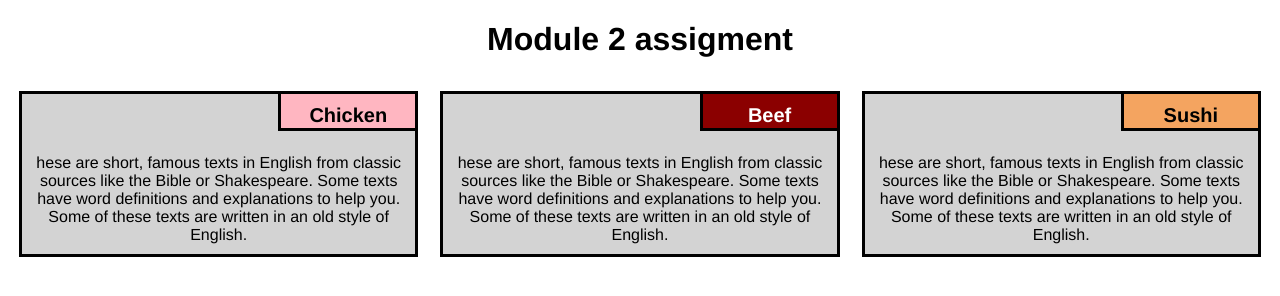
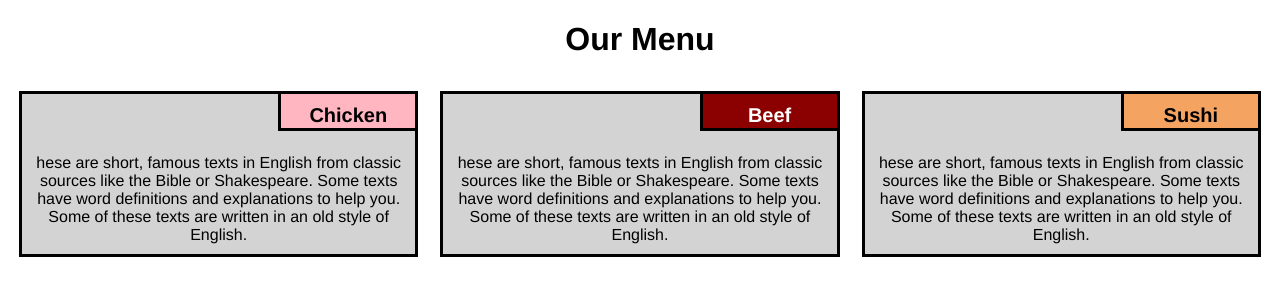
Before and after one commit to matijao/Coursera-HTML-CSS-and-Javascript, a plain HTML site: page Module 2/index.html in a window 1280 px wide. Drawn offline with Linux system fonts and the light colour scheme.

Commit message:
se zapleta

```diff
--- a/Module 2/index.html
+++ b/Module 2/index.html
@@ -3,13 +3,13 @@
 <head>
 <meta charset="utf-8">
 <meta name="viewport" content="width=devcice-width, initial-scale=1">
-<title>Module2 Assigment</title>
+<title>Our Menu</title>
 
 <link rel="stylesheet" href="css/Module2.css">
 
 </head>
 <body>
-<h1 align="center" style="font-family:helvetica">Module 2 assigment</h1>
+<h1 align="center" style="font-family:helvetica">Our Menu</h1>
 
 <div class="row">
   <div class="col-lg-4 col-md-6 inner prvi"><p>hese are short, famous texts in English from classic sources like the Bible or Shakespeare. Some texts have word definitions and explanations to help you. Some of these texts are written in an old style of English.</p><div class = "zgorajdesno" id = "chicken"> <b>Chicken</b> </div></div>
```
Also changed, not shown: 1 other file.
